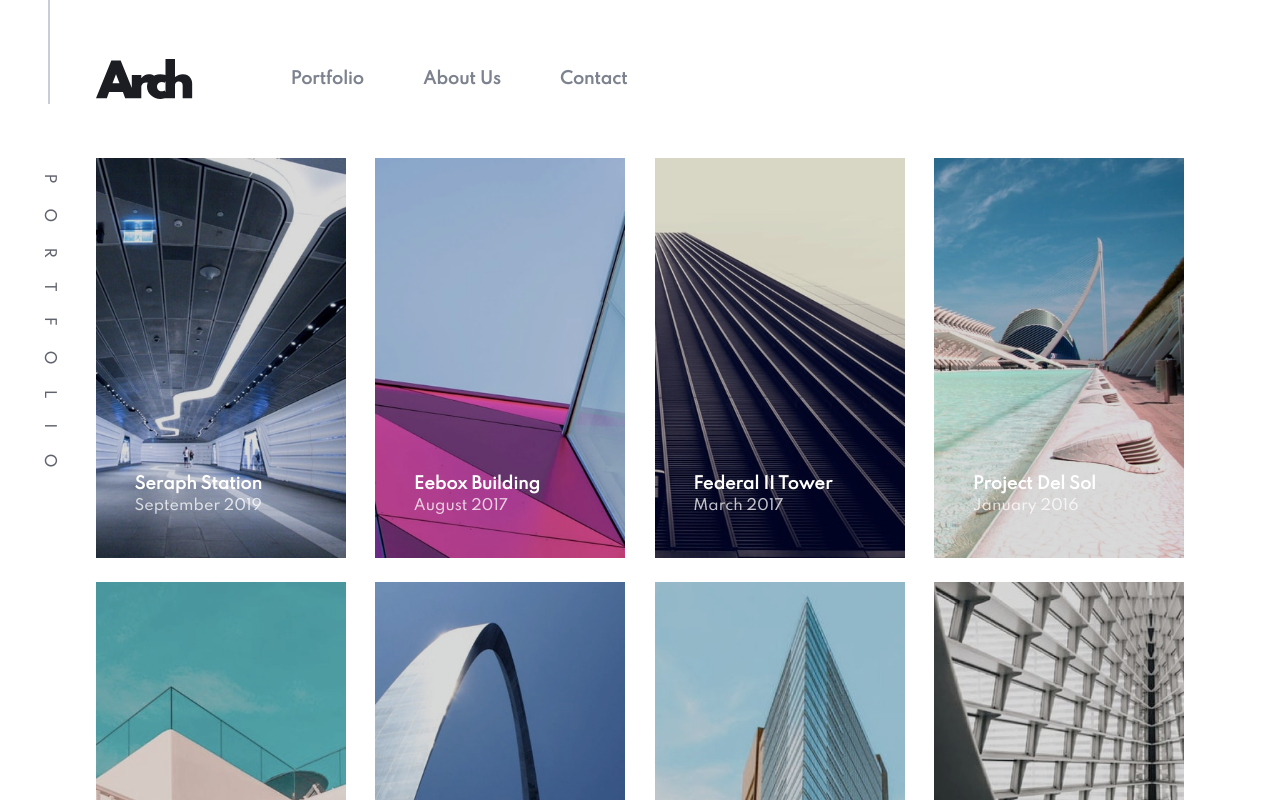
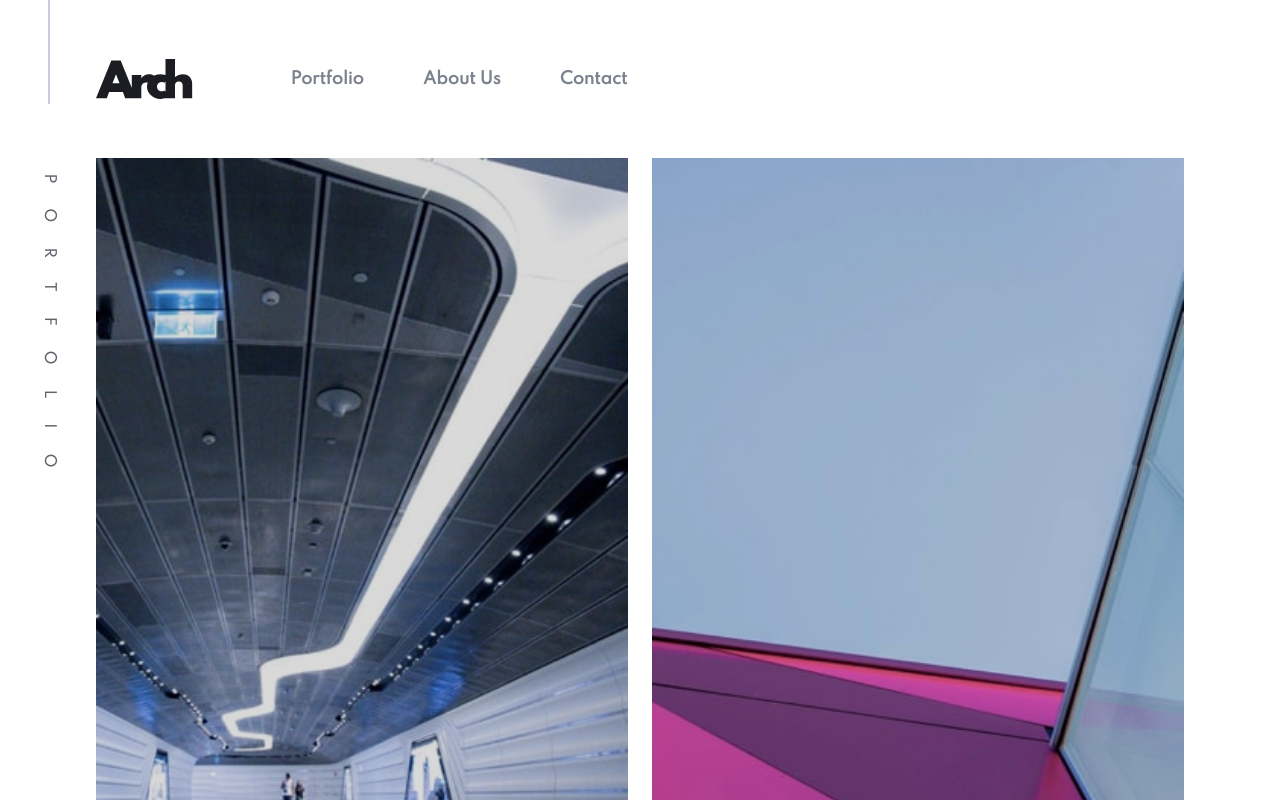
Before and after one commit to Kl3va/arch-studio, a React (Create React App) app: page /portfolio in a window 1280 px wide. Shown: the top 800 px of the page. Built offline with nearby package versions, Linux system fonts and the light colour scheme.

Commit message:
did a little tweak on portfolio page

```diff
--- a/src/sass/_portfolio.scss
+++ b/src/sass/_portfolio.scss
@@ -5,19 +5,30 @@
   //max-width: 69.375rem;
   margin-inline: 6rem;
   margin-block: 0 10rem;
+
+  @media only screen and (max-width: $breakpoint-medium) {
+    margin-inline: 2rem;
+  }
 }
 
 .portfolio-grid {
   display: grid;
-  grid-template-columns: repeat(auto-fit, minmax(15rem, 1fr));
-  grid-template-rows: auto;
-  grid-gap: 1.5rem 1.87rem;
+  grid-template-columns: 1fr;
+  grid-row-gap: 1.87rem;
+
+  @media only screen and (min-width: $breakpoint-smallest) {
+    grid-template-columns: repeat(auto-fit, minmax(21.875rem, 1fr));
+    grid-template-rows: auto;
+    grid-gap: 1.87rem 1.5rem;
+  }
 }
 
 .portfolio-projects {
   &__picture {
-    @include imagestyle();
-    filter: brightness(85%);
+    & img {
+      @include imagestyle();
+      filter: brightness(85%);
+    }
   }
 
   &__minicontent {
```
